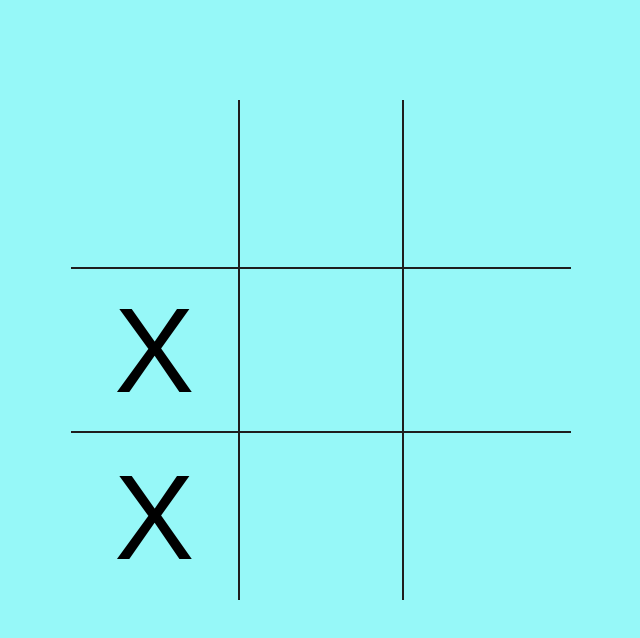
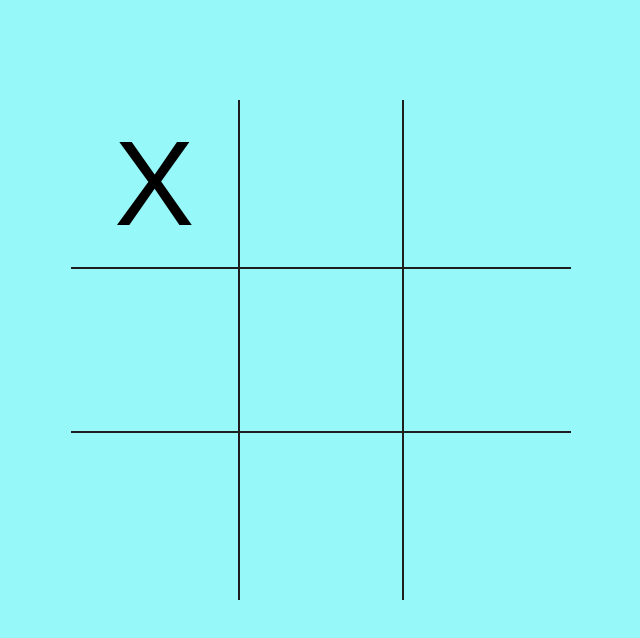
Before and after one commit to spigkaht/tic-tac-toe, a plain HTML site: page index.html in a window 1280 px wide. Both pictures are taken after a click on the button 473 px from the left and 183 px from the top of the page. Shown: the whole page, without its empty margins (319-959 px from the left). Drawn offline with Linux system fonts and the light colour scheme.

Commit message:
completed dom updates. could do with a reset button and playher names for later

```diff
--- a/css/style.css
+++ b/css/style.css
@@ -50,5 +50,5 @@ button {
 }
 
 .greyButton {
-  color: #555;
+  background-color: rgba(127, 255, 212, 0.562);
 }
--- a/index.html
+++ b/index.html
@@ -19,10 +19,10 @@
       <button class="square top-row lft-col" id="0"></button>
       <button class="square top-row mid-col" id="1"></button>
       <button class="square top-row rgt-col" id="2"></button>
-      <button class="square mid-row lft-col" id="3">X</button>
+      <button class="square mid-row lft-col" id="3"></button>
       <button class="square mid-row mid-col" id="4"></button>
       <button class="square mid-row rgt-col" id="5"></button>
-      <button class="square btm-row lft-col" id="6">X</button>
+      <button class="square btm-row lft-col" id="6"></button>
       <button class="square btm-row mid-col" id="7"></button>
       <button class="square btm-row rgt-col" id="8"></button>
     </div>
--- a/js/script.js
+++ b/js/script.js
@@ -11,19 +11,6 @@ function createGameBoard () {
 function createPlayer (name, marker) {
   return { name, marker };
 }
-
-const displayGameBoard = (gameBoard) => {
-  console.log(gameBoard[0], "|", gameBoard[1], "|", gameBoard[2]);
-  console.log("---------");
-  console.log(gameBoard[3], "|", gameBoard[4], "|", gameBoard[5]);
-  console.log("---------");
-  console.log(gameBoard[6], "|", gameBoard[7], "|", gameBoard[8]);
-}
-
-// const getUserInput = () => {
-//   const input = window.prompt("Choose a position for your X marker, Player 1");
-//   return input;
-// }
 
 const checkWinCondition = (board, player) => {
   let winner = player;
@@ -60,69 +47,42 @@ function delay(ms) {
   const playerTwo = createPlayer("Player 2", "O");
   const gameBoardObj = createGameBoard();
   let currentPlayer = playerOne;
+  let winner = undefined;
 
   const domSquares = document.querySelectorAll(".square");
+  const winDiv = document.querySelector("#winContainer");
 
   domSquares.forEach((square) => {
     square.addEventListener("mouseover", (e) => {
       if (square.textContent == "") {
-        square.textContent = "X";
         square.classList.add("greyButton");
       }
     })
 
     square.addEventListener("mouseout", (e) => {
       if (square.classList.contains("greyButton")) {
-        square.textContent = "";
         square.classList.remove("greyButton");
       }
     })
 
     square.addEventListener("click", (e) => {
-      if (square.classList.container("greyButton")) {
-        square.textContent = "X";
-      }
-    })
-  })
-
-
-
-  console.log(domSquares);
-  console.log("Running!!");
-  // while (running == true) {
-    // console.clear();
-    // displayGameBoard(gameBoardObj.gameBoard);
-    // console.log(currentPlayer.name, "'s turn");
-
-    // await delay(200);
-    // let userInput = getUserInput();
-    // await delay(200);
-
-    // if (gameBoardObj.gameBoard[userInput] != "-") {
-    //   console.log("That spot is already taken!");
-    //   userInput = getUserInput();
-    // } else if (userInput > 8 || userInput < 0) {
-    //   console.log("Incorrect position for entry!");
-    //   userInput = getUserInput();
-    // }
-
-    // if (currentPlayer == playerOne) {
-    //   gameBoardObj.gameBoard[userInput] = "X";
-    //   currentPlayer = playerTwo;
-    // } else if (currentPlayer == playerTwo) {
-    //   gameBoardObj.gameBoard[userInput] = "O"
-    //   currentPlayer = playerOne;
-    // }
+      if (square.textContent == "" && winner == undefined) {
+        square.textContent = currentPlayer.marker;
+        gameBoardObj.gameBoard[square.id] = currentPlayer.marker
 
         winner = checkWinCondition(gameBoardObj.gameBoard, currentPlayer);
         if (winner != undefined) {
-      console.log("The winner is", winner.name, "!");
+          winDiv.textContent = `The winner is ${winner.name}!`;
           running = false
         }
 
         if (gameBoardObj.gameBoard.indexOf("-") == -1) {
-      console.log("Draw!")
+          winDiv.textContent = "Draw!";
           running = false
         }
-  // }
+
+        currentPlayer = currentPlayer == playerOne ? playerTwo : playerOne;
+      }
+    })
+  })
 })();
```
Lines whose indentation alone changed are shown as unchanged.
